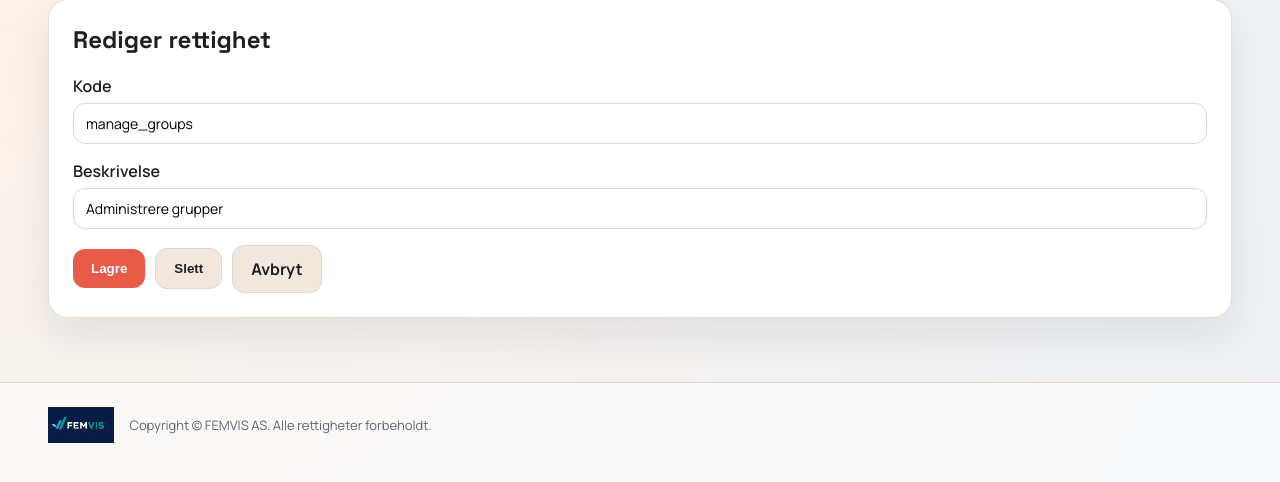
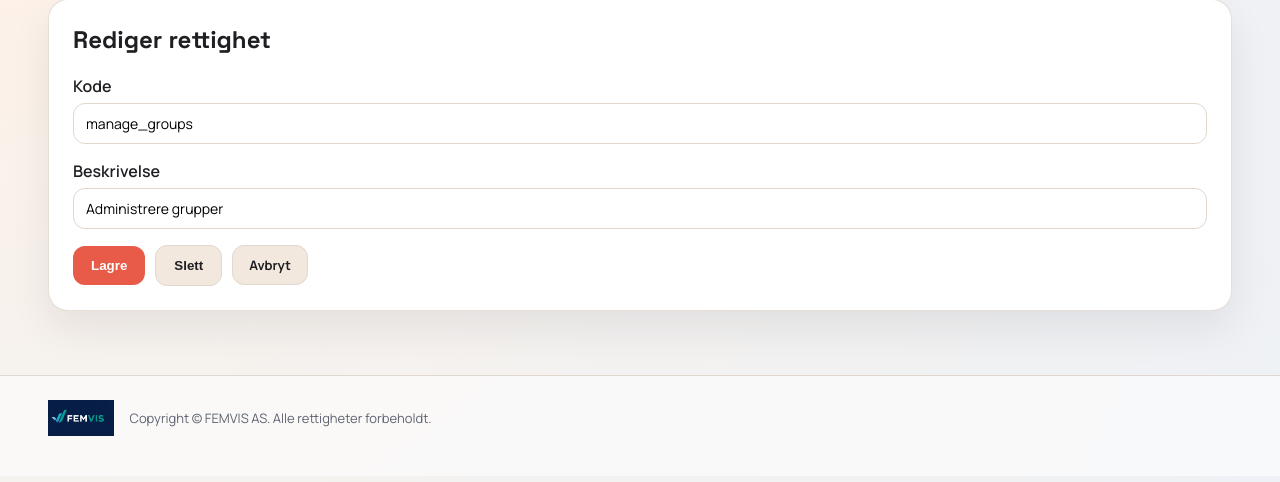
Before and after one commit to ikosmaz/followme, a Flask app: page /admin/permissions/2/edit in a window 1280 px wide. Shown: the part 139-621 px from the top of the page. Run offline with Flask 3, Linux system fonts and the light colour scheme; a user stored in the database is signed in; data comes from the database, SQL or seed files in the repository.

Commit message:
Change 'Avbryt' button to small size

```diff
--- a/templates/admin_permission_edit.html
+++ b/templates/admin_permission_edit.html
@@ -13,7 +13,7 @@
     <div class="form-actions">
       <button class="button" type="submit">Lagre</button>
       <button class="button secondary" type="submit" form="delete-permission">Slett</button>
-      <a class="button secondary" href="{{ url_for('admin_permissions') }}">Avbryt</a>
+      <a class="button secondary small" href="{{ url_for('admin_permissions') }}">Avbryt</a>
     </div>
   </form>
   <form id="delete-permission" method="post" action="{{ url_for('admin_permission_delete', permission_id=permission.id) }}"></form>
```
